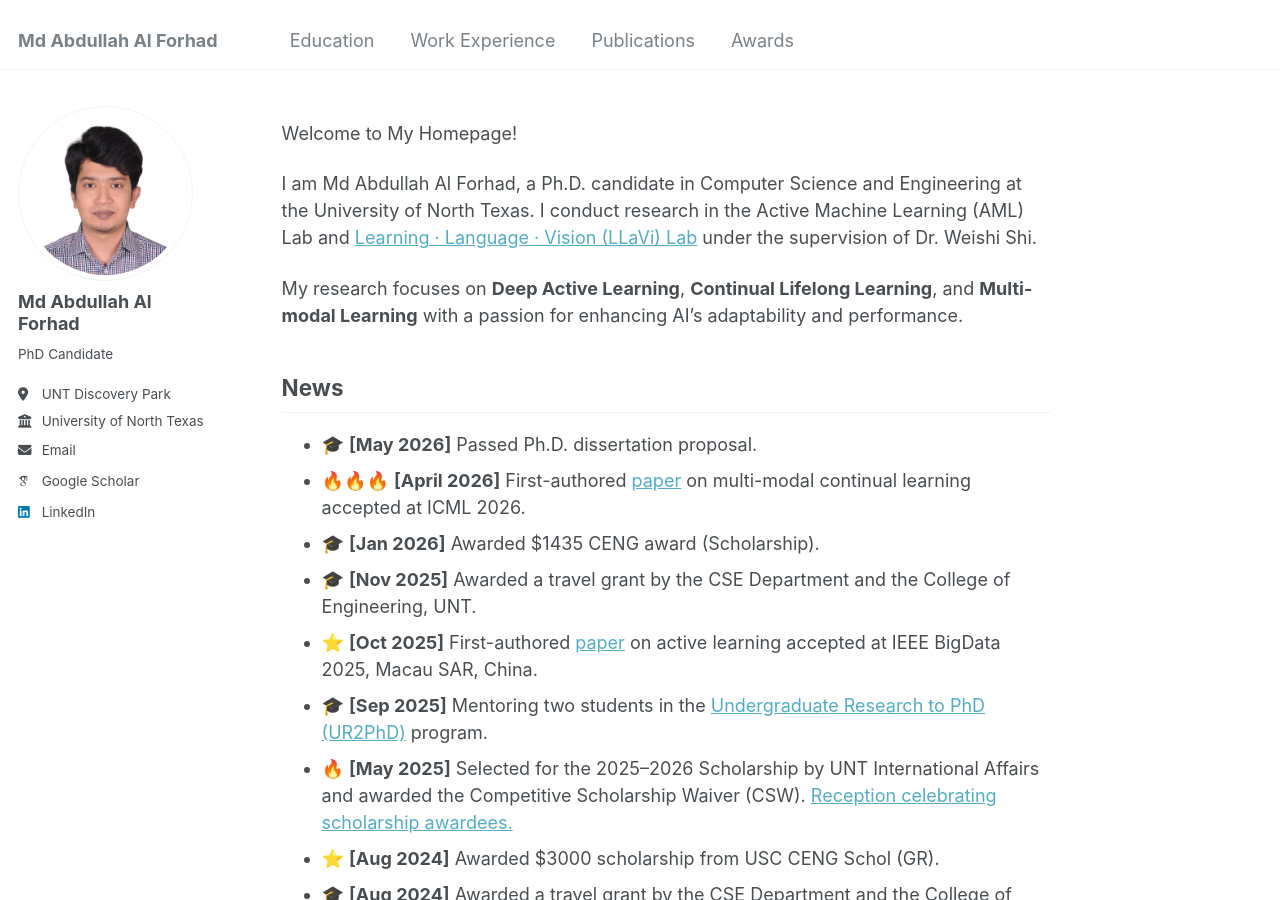
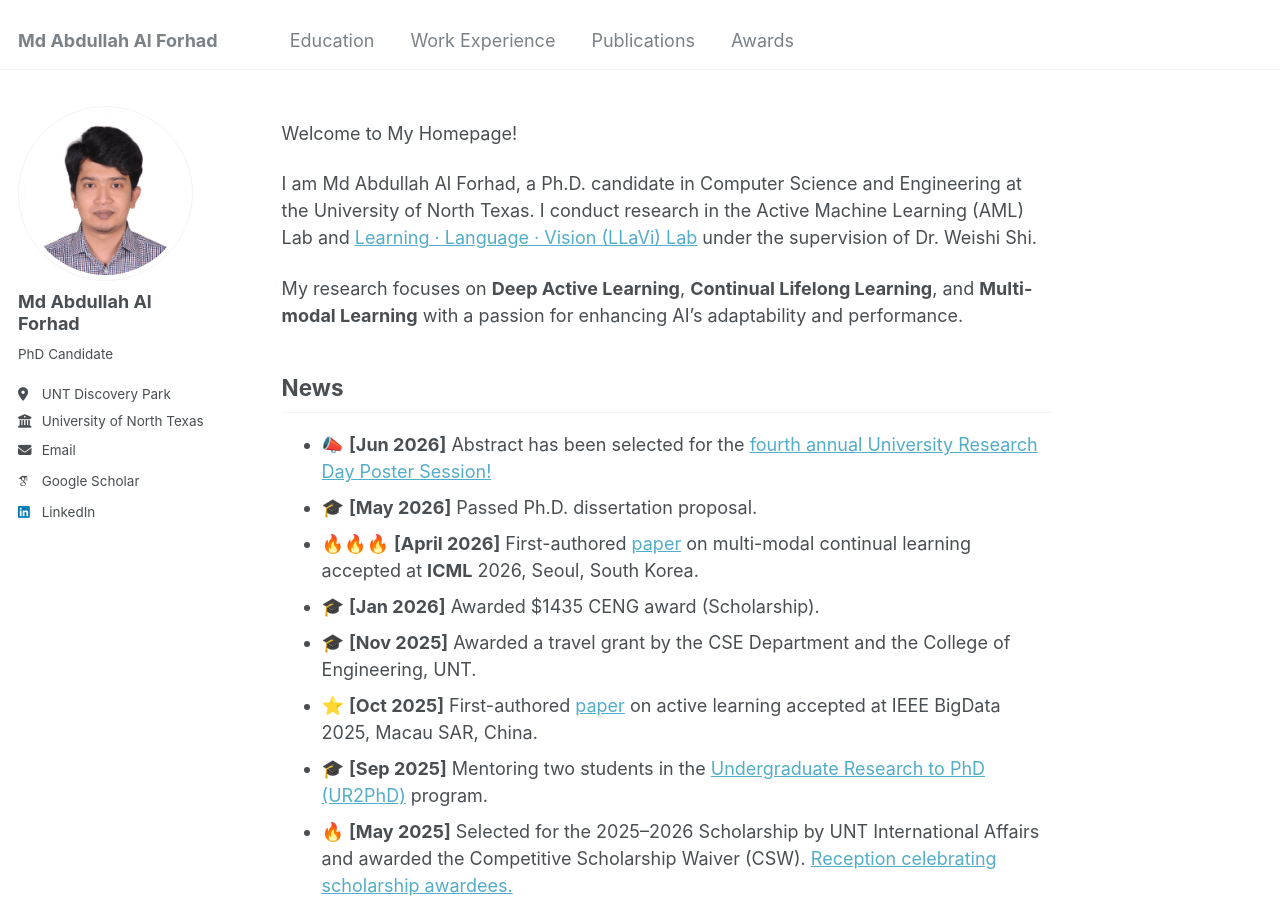
Before and after one commit to alforhad/alforhad.github.io, a Jekyll site: the page built from _pages/about.md, in a window 1280 px wide and 900 px high. Built offline with Jekyll 4.4.1, drawn with Linux system fonts in a browser that asks for light colours; emoji names are drawn with the system emoji font; some web fonts are replaced.

Commit message:
Update news section with recent achievements

```diff
--- a/_pages/about.md
+++ b/_pages/about.md
@@ -15,8 +15,9 @@ My research focuses on **Deep Active Learning**, **Continual Lifelong Learning**
 
 
 ## News
+- :mega: **[Jun 2026]** Abstract has been selected for the [fourth annual University Research Day Poster Session!](https://research.unt.edu/resources/research-events/research-day-2026/index.html)
 - :mortar_board: **[May 2026]** Passed Ph.D. dissertation proposal.
-- :fire::fire::fire: **[April 2026]** First-authored [paper](https://alforhad.github.io/MoEConfidence/) on multi-modal continual learning accepted at ICML 2026.
+- :fire::fire::fire: **[April 2026]** First-authored [paper](https://alforhad.github.io/MoEConfidence/) on multi-modal continual learning accepted at **ICML** 2026, Seoul, South Korea.
 - :mortar_board: **[Jan 2026]** Awarded $1435 CENG award (Scholarship).
 - :mortar_board: **[Nov 2025]** Awarded a travel grant by the CSE Department and the College of Engineering, UNT.
 - :star: **[Oct 2025]** First-authored [paper](https://alforhad.github.io/deep-active-relabeling/) on active learning accepted at IEEE BigData 2025, Macau SAR, China.
```
